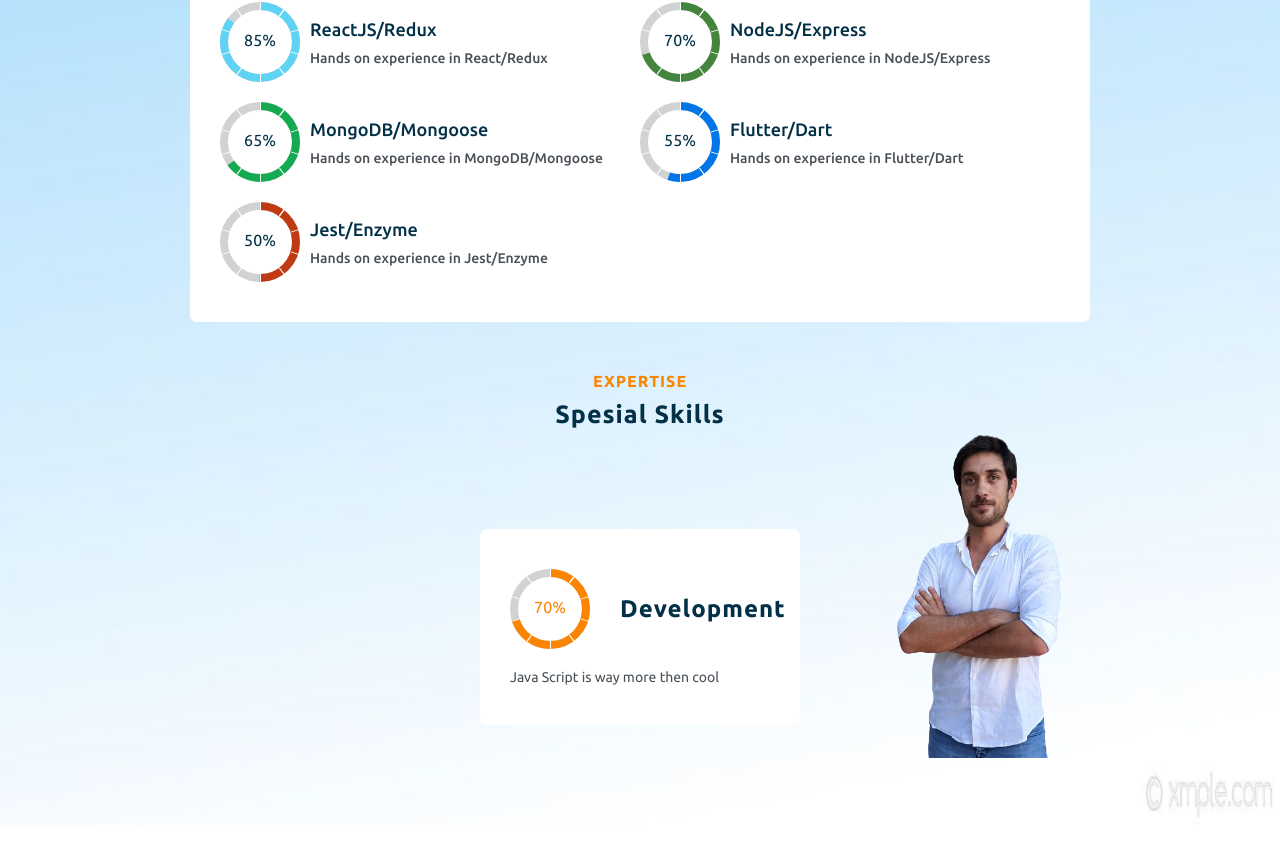
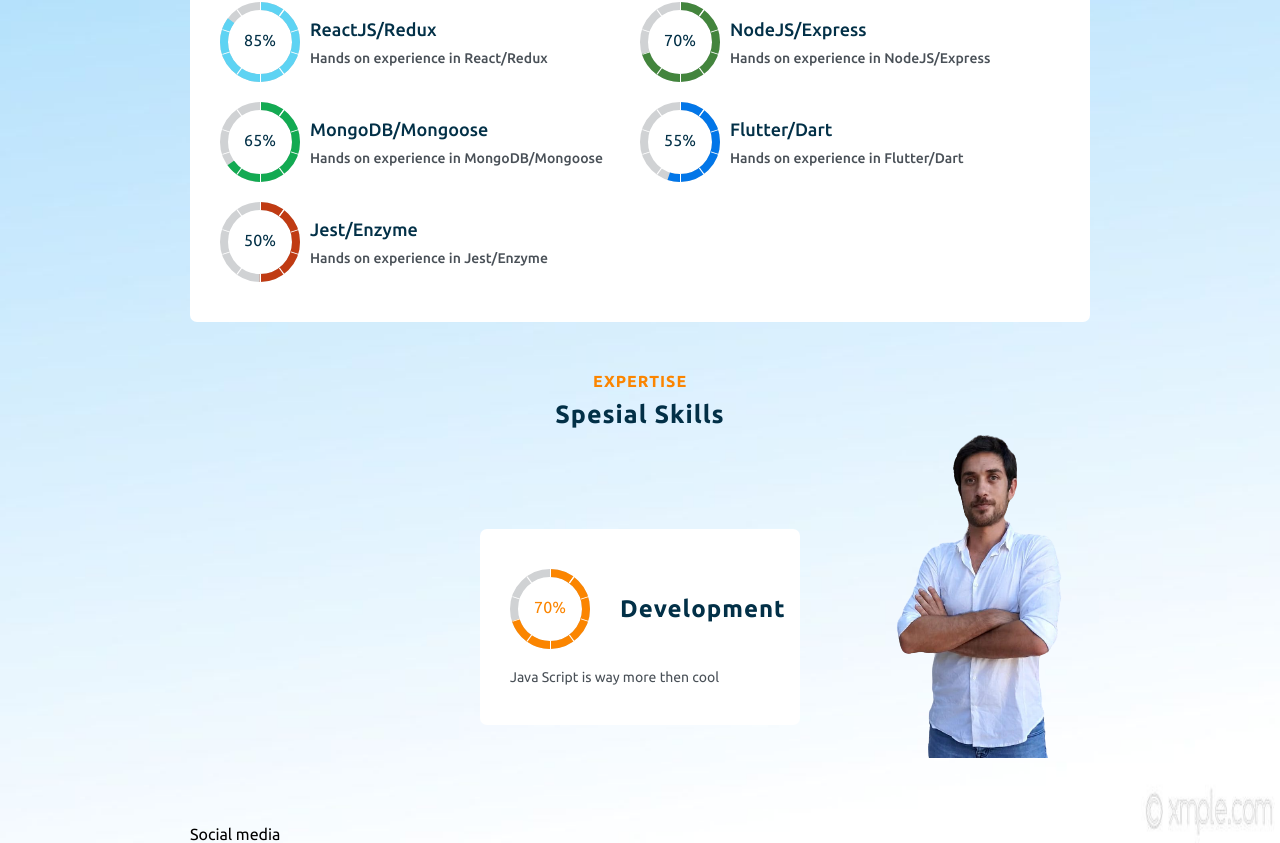
Before and after one commit to morMBen/mmb, a React (Create React App) app: page / in a window 1280 px wide. Shown: the part 720-1563 px from the top of the page. Built offline with nearby package versions, Linux system fonts and the light colour scheme.

Commit message:
expertiece container

```diff
--- a/src/components/Expertise/index.js
+++ b/src/components/Expertise/index.js
@@ -40,7 +40,7 @@ const Expertise = (props) => {
                 </div>
                 <p className='grey mtb-10 font-14'>Java Script is way more then cool</p>
             </Card>
-
+            <div>Social media</div>
         </div>
     )
 }
```
Also changed, not shown: src/components/UI/SocialNetworks/index.js (added, +13 -0 lines), src/components/UI/SocialNetworks/style.css (added).
